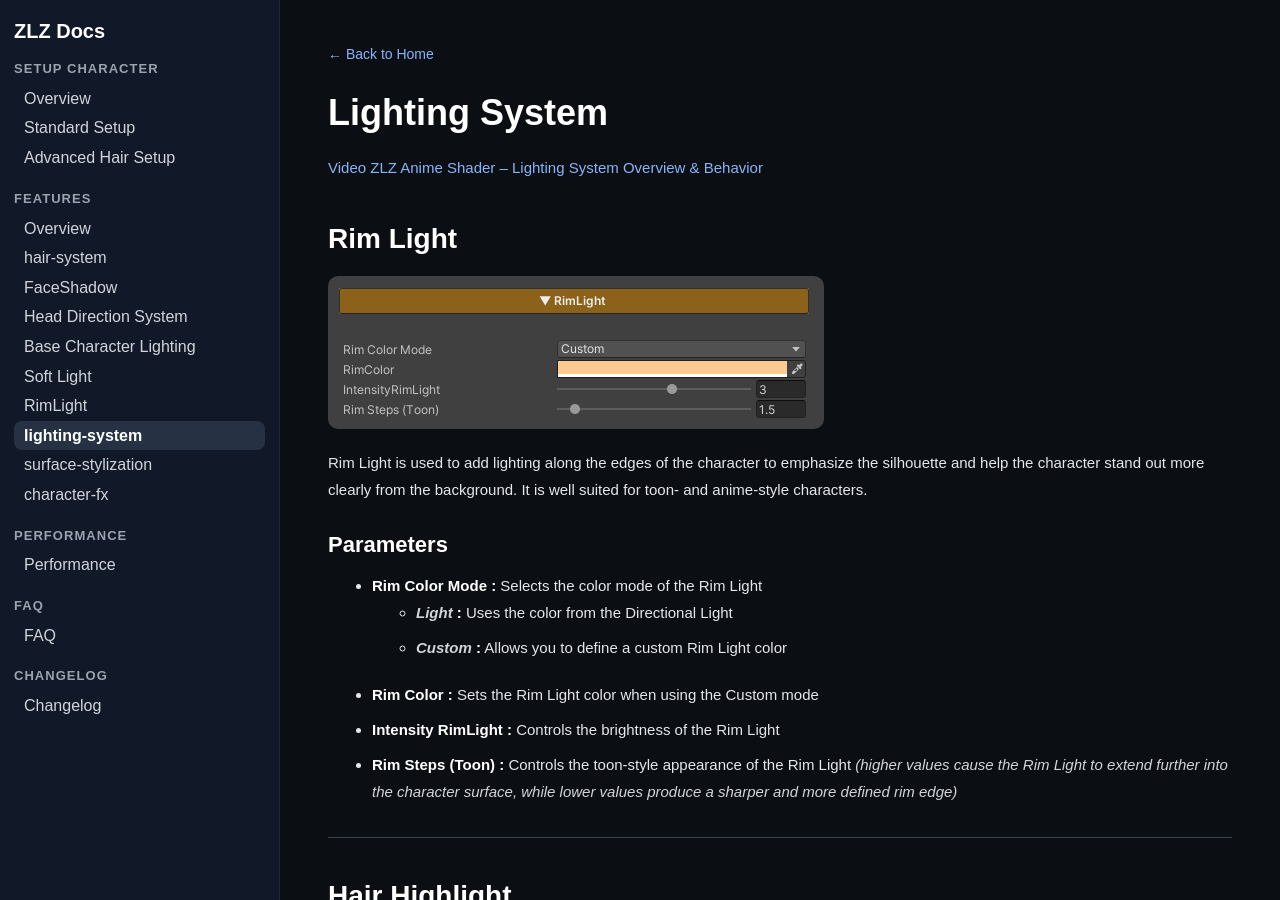
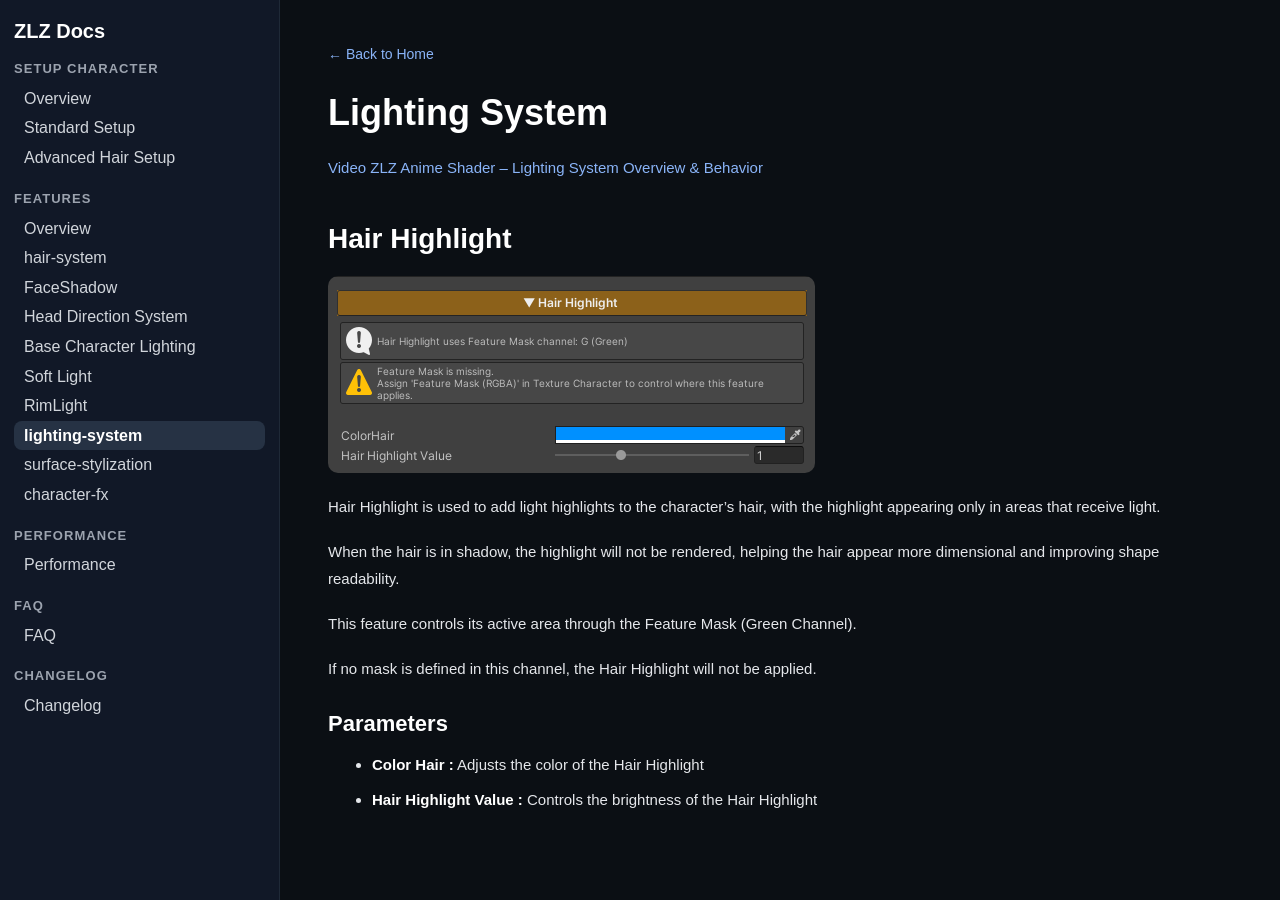
Before and after one commit to zlz-studio/zlz-studio.github.io, a Jekyll site: the page built from features/lighting-system/index.md, in a window 1280 px wide and 900 px high. Built offline with Jekyll 4.4.1, drawn with Linux system fonts in a browser that asks for light colours.

Commit message:
Update index.md

```diff
--- a/features/lighting-system/index.md
+++ b/features/lighting-system/index.md
@@ -6,23 +6,6 @@ title: Lighting-System
 # Lighting System
 
 [Video ZLZ Anime Shader – Lighting System Overview & Behavior](https://youtu.be/GS7kpy4XTZM)
-
-## Rim Light
-
-![rimlight](../images/rimlight.png)
-
-Rim Light is used to add lighting along the edges of the character to emphasize the silhouette and help the character stand out more clearly from the background. It is well suited for toon- and anime-style characters.
-
-### Parameters
-
-- **Rim Color Mode :** Selects the color mode of the Rim Light
-    - ***Light* :** Uses the color from the Directional Light
-    - ***Custom* :** Allows you to define a custom Rim Light color
-- **Rim Color :** Sets the Rim Light color when using the Custom mode
-- **Intensity RimLight :** Controls the brightness of the Rim Light
-- **Rim Steps (Toon) :** Controls the toon-style appearance of the Rim Light *(higher values cause the Rim Light to extend further into the character surface, while lower values produce a sharper and more defined rim edge)*
-
----
 
 ## Hair Highlight
 
```
